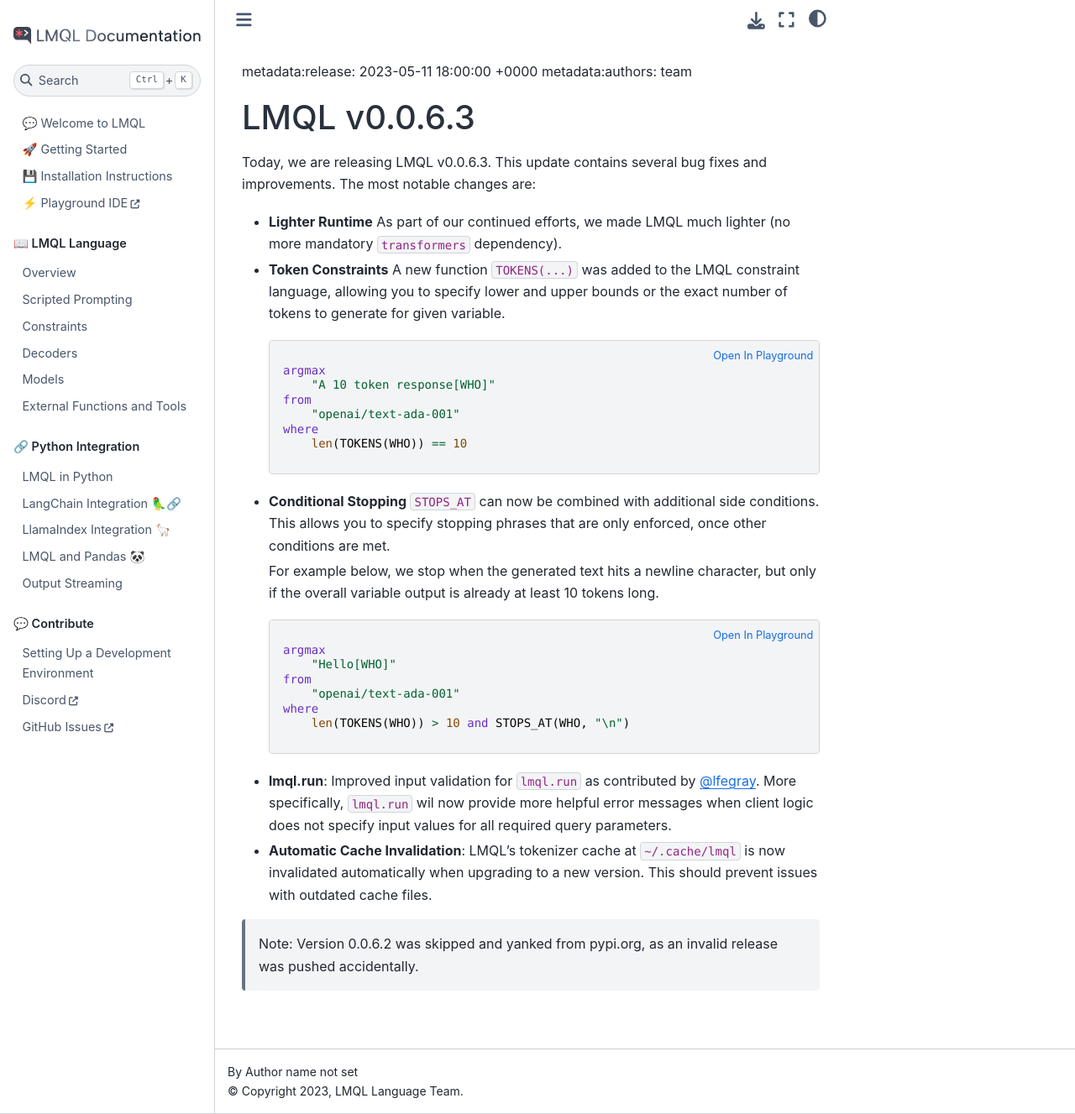
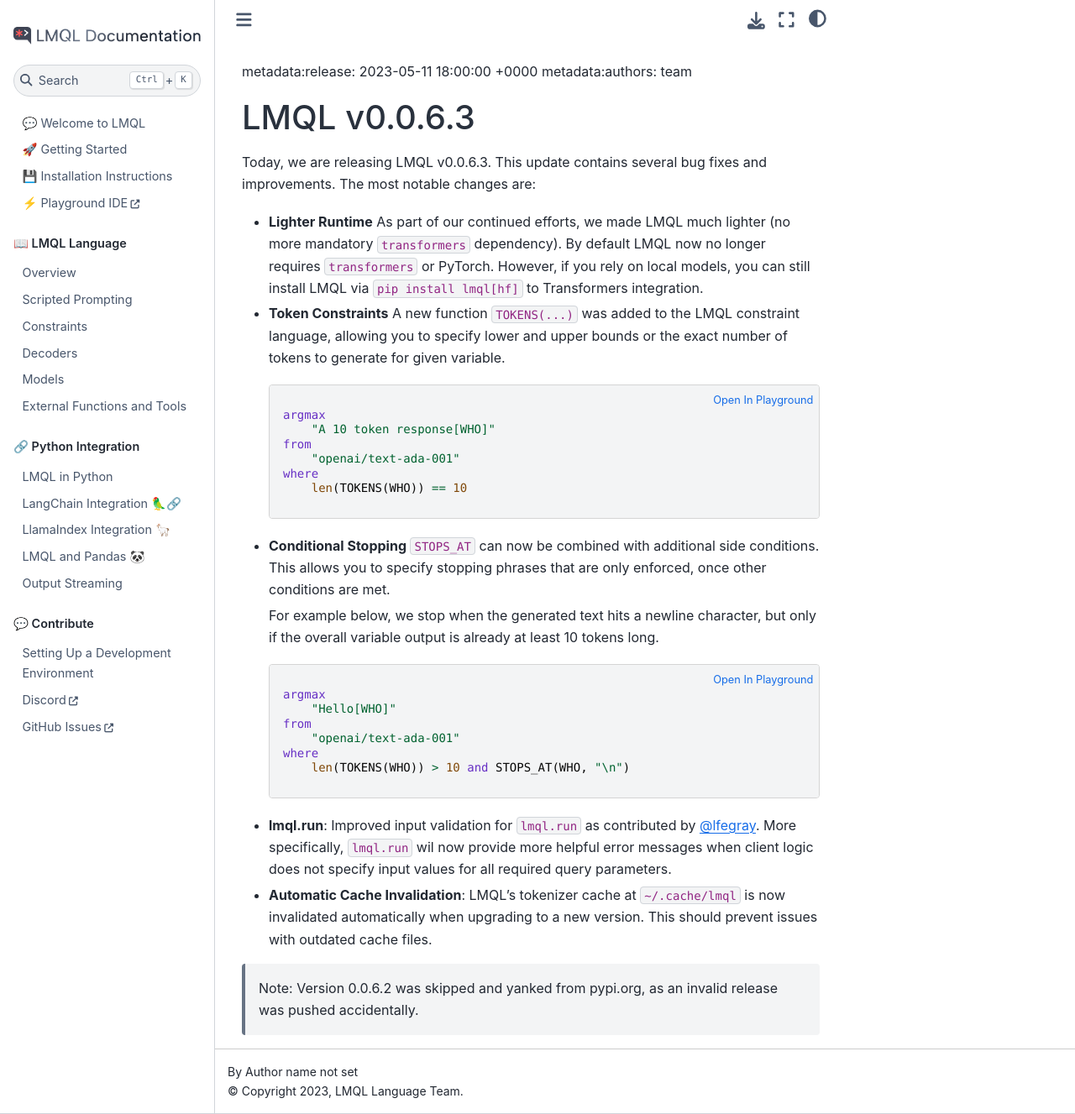
Before and after one commit to ilovechallenge/Python_LLM_AI, a Sphinx documentation site: the page built from docs/source/blog/release-0.0.6.3.md, in a window 1280 px wide and 1327 px high. Shown: the whole window at 84% size. Built offline with Sphinx 7.4.7 and the Sphinx Book theme 1.1.4, drawn with Linux system fonts in a browser that asks for light colours; pages that are not in the unit, such as notebooks, are missing from menus.

Commit message:
add note on lighter runtime

```diff
--- a/docs/source/blog/release-0.0.6.3.md
+++ b/docs/source/blog/release-0.0.6.3.md
@@ -5,7 +5,7 @@ metadata:authors: team
 
 Today, we are releasing LMQL v0.0.6.3. This update contains several bug fixes and improvements. The most notable changes are:
 
-* **Lighter Runtime** As part of our continued efforts, we made LMQL much lighter (no more mandatory `transformers` dependency).
+* **Lighter Runtime** As part of our continued efforts, we made LMQL much lighter (no more mandatory `transformers` dependency). By default LMQL now no longer requires `transformers` or PyTorch. However, if you rely on local models, you can still install LMQL via `pip install lmql[hf]` to Transformers integration.
 
 * **Token Constraints** A new function `TOKENS(...)` was added to the LMQL constraint language, allowing you to specify lower and upper bounds or the exact number of tokens to generate for given variable.
 
```
